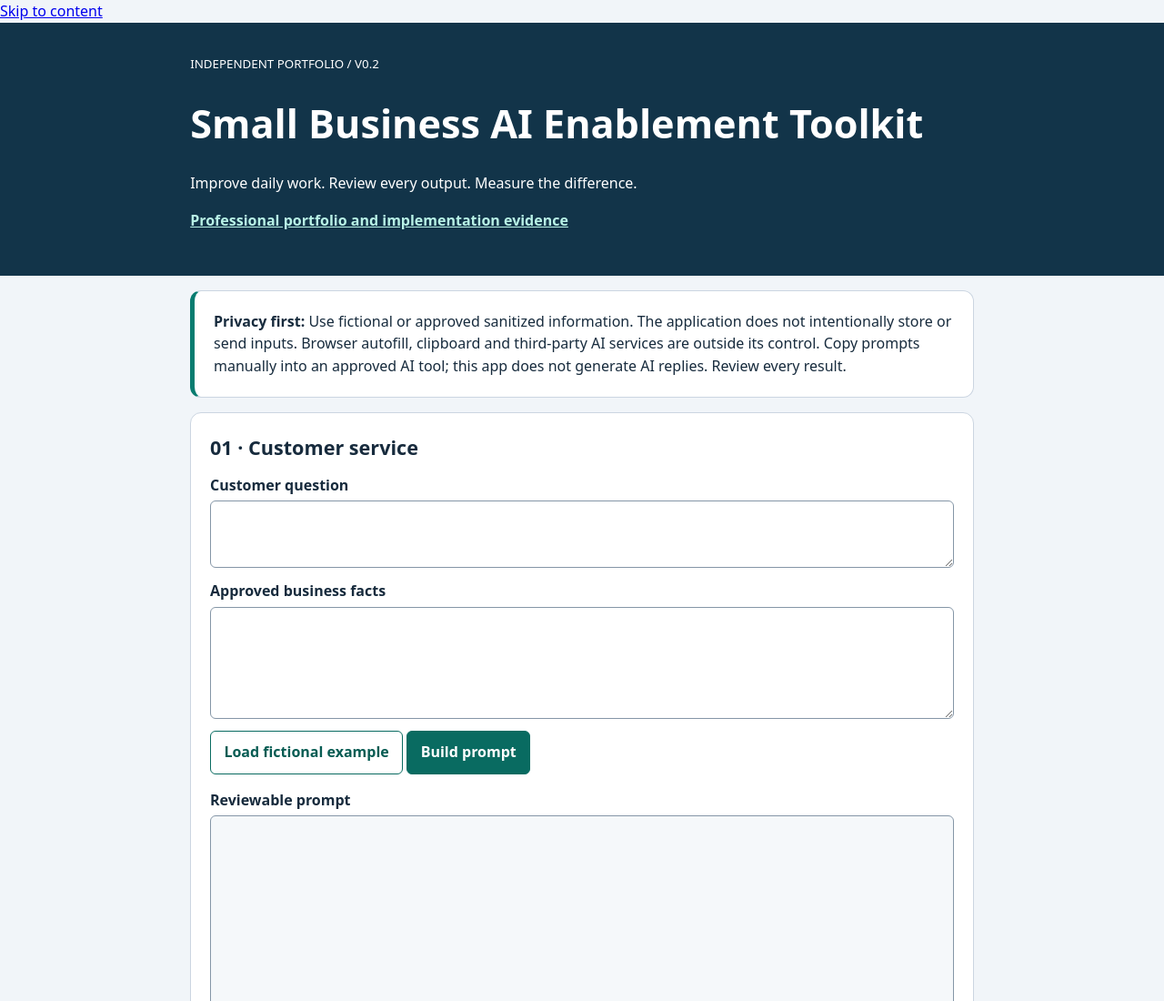
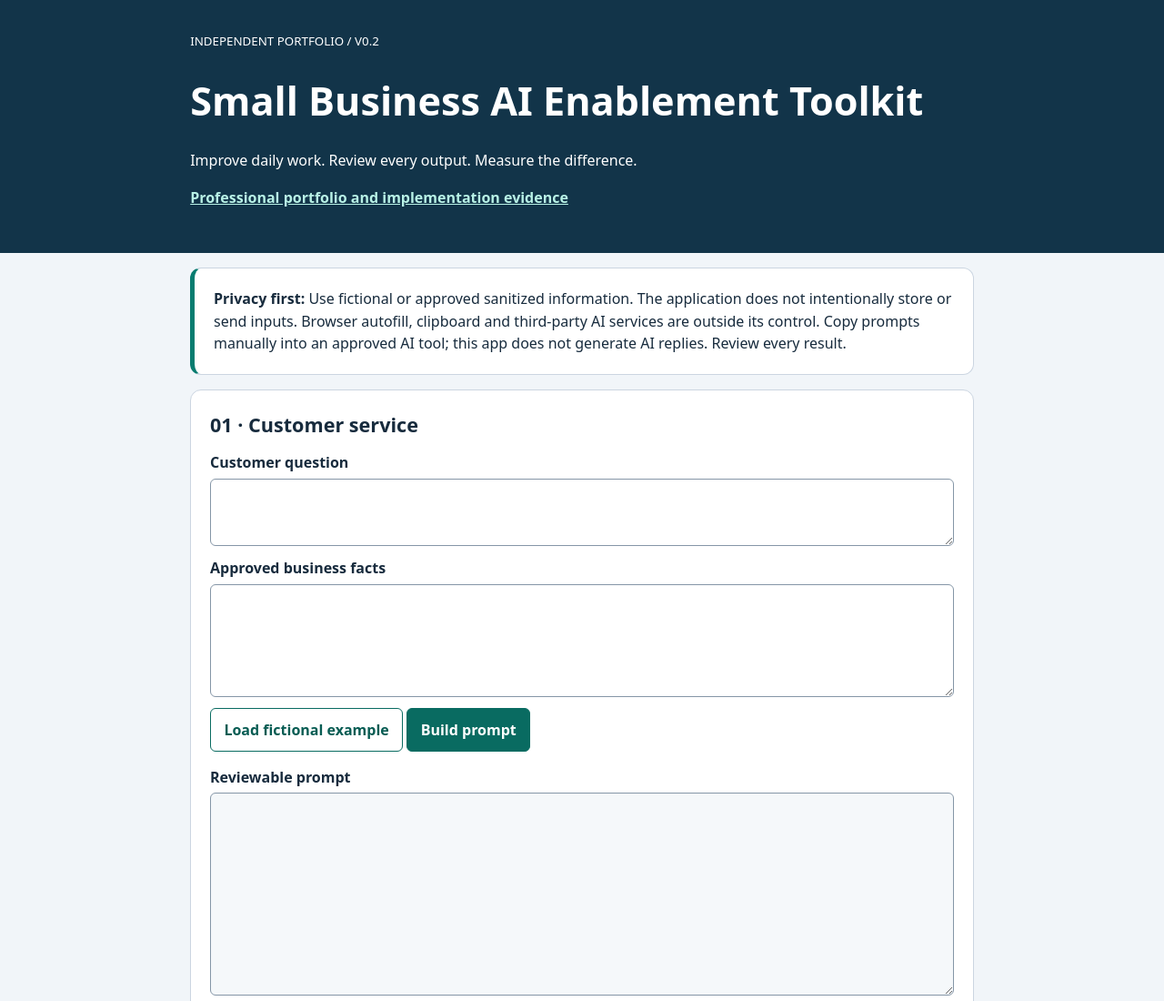
Before and after one commit to fredoncyber/small-business-ai-enablement, a plain HTML site: page web/index.html in a window 1280 px wide. Shown: the top 1100 px of the page at 91% size. Drawn offline with Linux system fonts and the light colour scheme.

Commit message:
Style keyboard skip link

```diff
--- a/web/style.css
+++ b/web/style.css
@@ -1,2 +1,4 @@
 *{box-sizing:border-box}body{margin:0;font:16px/1.55 system-ui,sans-serif;background:#f1f5f9;color:#172b3d}header{background:#123449;color:white;padding:2rem 0}.wrap{max-width:900px;margin:auto;padding:0 1.2rem}h1{font-size:clamp(1.8rem,4vw,2.7rem);line-height:1.15}h2{font-size:1.35rem;margin:0}section,aside{background:white;border:1px solid #cbd5e1;border-radius:12px;padding:1.3rem;margin:1rem 0}aside{border-left:5px solid #087c70}label{display:block;font-weight:650;margin-top:.8rem}textarea,input{display:block;width:100%;padding:.7rem;border:1px solid #8596a7;border-radius:6px;font:inherit;margin:.3rem 0 .8rem;resize:vertical}textarea[readonly]{background:#f5f8fa}button{font:inherit;font-weight:650;background:#096b61;color:white;border:1px solid #096b61;padding:.65rem .9rem;border-radius:6px;cursor:pointer}.secondary{background:white;color:#075c53}.fields{display:grid;grid-template-columns:repeat(auto-fit,minmax(200px,1fr));gap:.4rem 1rem}dl{display:grid;grid-template-columns:1fr auto;gap:.5rem 1rem}dd{margin:0;font-weight:700}footer{padding-bottom:2rem!important}button:focus-visible,input:focus-visible,textarea:focus-visible{outline:3px solid #b45309;outline-offset:2px}[role=alert]{color:#9f1239}
 .portfolio-link{color:#b8f2e6;font-weight:650}.portfolio-link:focus-visible{outline:3px solid #fbbf24;outline-offset:3px}
+
+.skip{position:absolute;top:-100px;left:12px;background:white;padding:10px;color:#123449;z-index:2}.skip:focus{top:8px}
```
